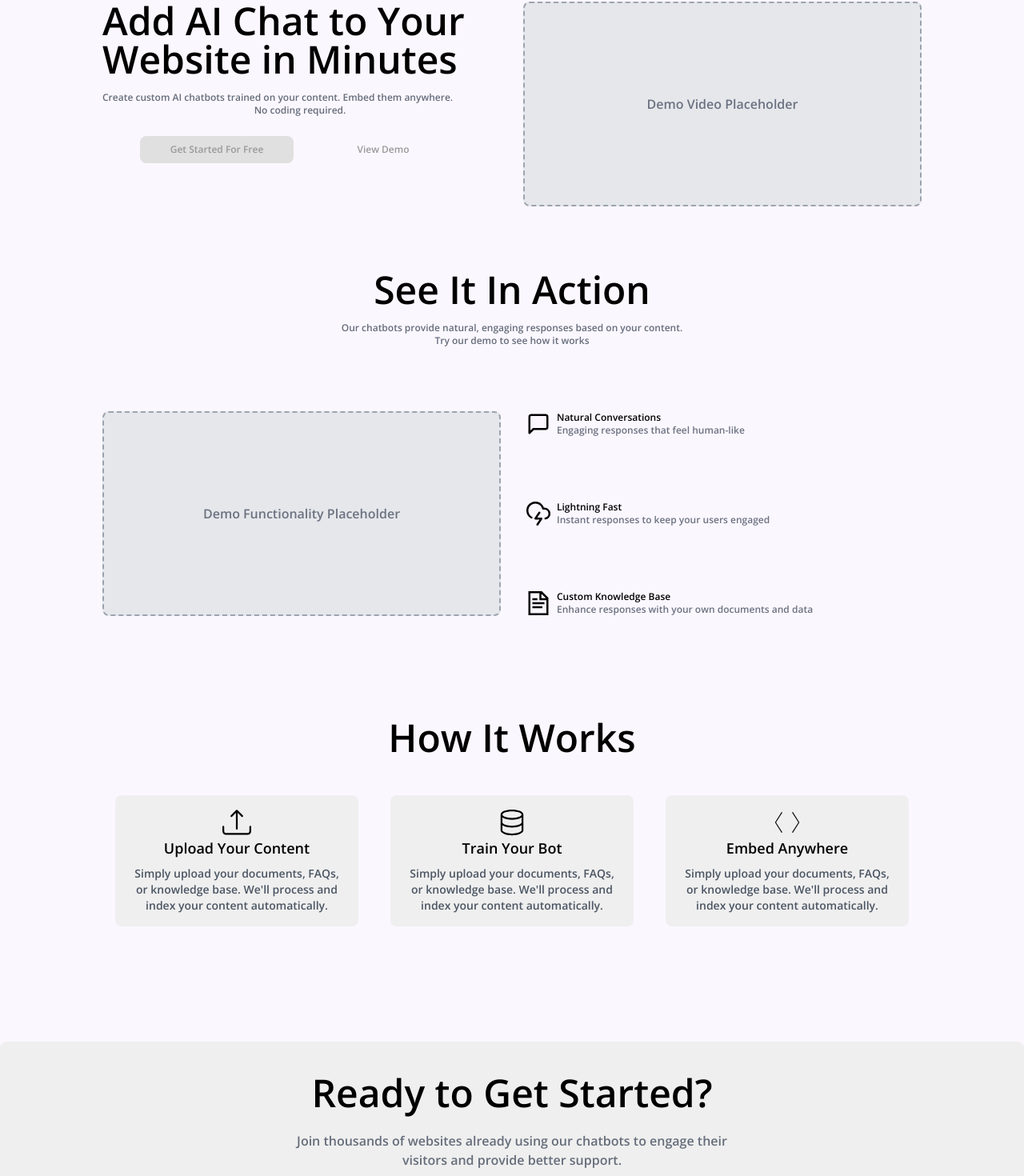
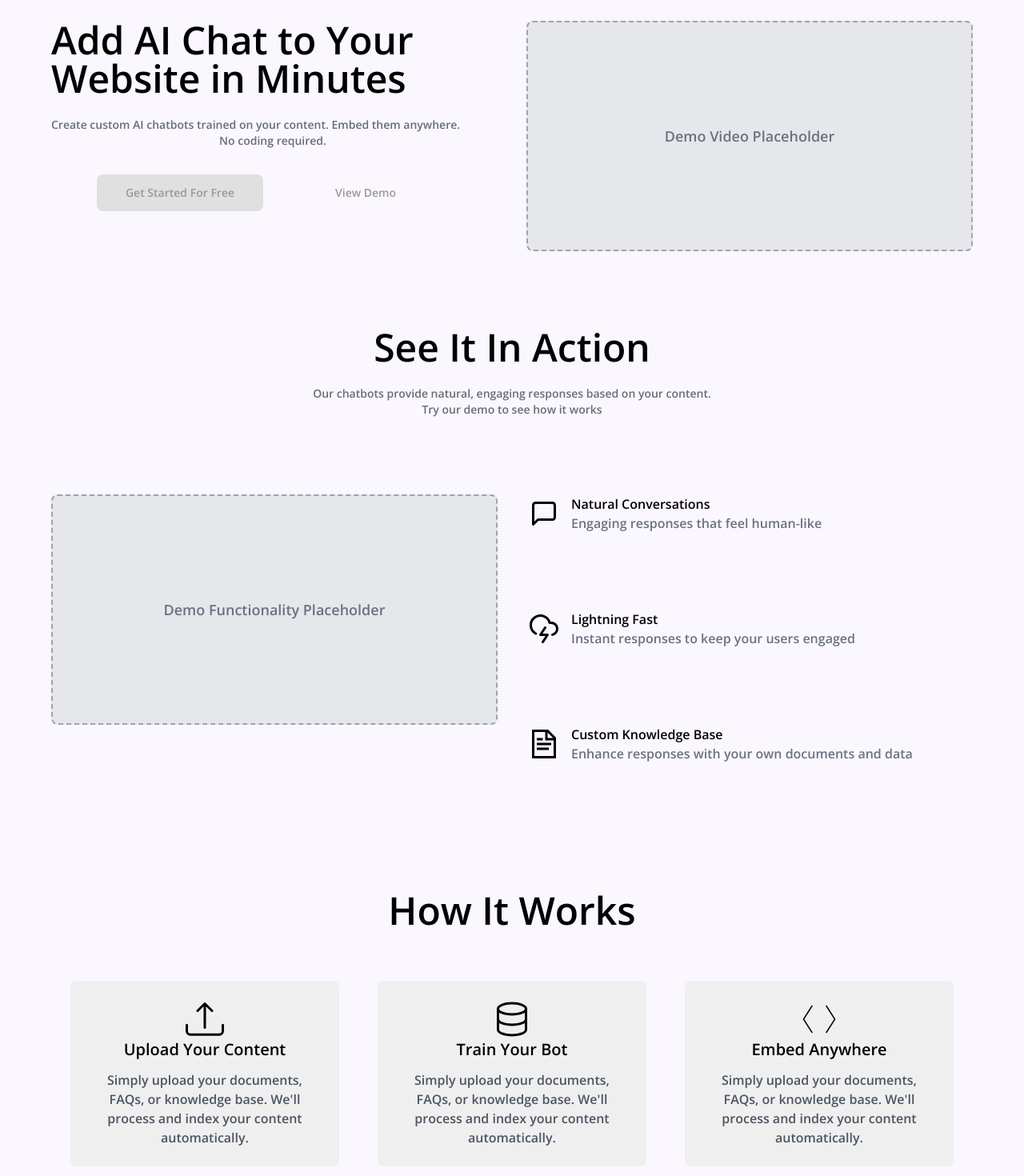
Before and after one commit to SumitNalavade/TrainingWheels, a React (Vite) app in the folder frontend/: page / in a window 1280 px wide. Shown: the part 134-1604 px from the top of the page at 80% size. Built offline with nearby package versions, Linux system fonts and the light colour scheme.

Commit message:
updated landing page

```diff
--- a/frontend/src/pages/LandingPage.tsx
+++ b/frontend/src/pages/LandingPage.tsx
@@ -14,16 +14,17 @@ const LandingPage: React.FC = () => {
     event.preventDefault();
     navigate("/signup");
   };
+
   return (
     <div className="min-h-screen flex flex-col bg-[#FBF7FF]">
-      <nav className="w-full h-20 bg-[#FBF7FF] flex items-center justify-between px-8 py-4 mb-14">
+      <nav className="w-full h-24 bg-[#FBF7FF] flex items-center justify-between max-w-5xl mx-auto px-6 py-6 mb-16">
         <div className="flex items-center">
-          <img src={mascot} alt="Mascot" className="h-10 w-auto" />
+          <img src={mascot} alt="Mascot" className="h-12 w-auto" />
         </div>
 
-        <div className="text-lg font-semibold">
+        <div className="text-xl font-semibold">
           <button
-            className="rounded-lg px-4 py-2 bg-[#E0E0E0] text-sm text-[#999999] border border-transparent hover:border-black"
+            className="rounded-lg px-5 py-2 bg-[#E0E0E0] text-md text-[#999999] border border-transparent hover:border-black"
             onClick={handleStartToday}
           >
             Start Today - It's Free
@@ -31,40 +32,41 @@ const LandingPage: React.FC = () => {
         </div>
       </nav>
 
-      <div className="flex-grow flex items-center justify-center px-8 bg-[#FBF7FF]">
-        <div className="flex w-full max-w-5xl space-x-8">
+      <div className="flex-grow flex items-center justify-center px-10 bg-[#FBF7FF]">
+        <div className="flex w-full max-w-6xl space-x-10">
           <div className="flex-1">
             <h1 className="text-5xl font-bold">
               <span>Add AI Chat to Your</span>
               <br />
               <span>Website in Minutes</span>
             </h1>
-            <p className="mt-4 text-xs text-[#656D7A]">
+            <p className="mt-6 text-sm text-[#656D7A]">
               Create custom AI chatbots trained on your content. Embed them
               anywhere.
               <br />
               <span className="block text-center">No coding required.</span>
             </p>
-            <div className="flex justify-center space-x-4 mt-6">
+            <div className="flex justify-center space-x-6 mt-8">
               <button
-                className="w-48 px-4 py-2 bg-[#E0E0E0] text-[#999999] text-xs rounded-lg border border-transparent hover:border-black"
+                className="w-52 px-6 py-3 bg-[#E0E0E0] text-[#999999] text-sm rounded-lg border border-transparent hover:border-black"
                 onClick={handleStartToday}
               >
                 Get Started For Free
               </button>
-              <button className="w-48 px-4 py-2 bg-[#FBF7FF] text-[#999999] text-xs rounded-lg border border-transparent hover:border-black">
+              <button className="w-52 px-6 py-3 bg-[#FBF7FF] text-[#999999] text-sm rounded-lg border border-transparent hover:border-black">
                 View Demo
               </button>
             </div>
           </div>
-          <div className="flex-1 bg-gray-200 h-64 flex items-center justify-center border-2 border-dashed border-gray-400 rounded-lg">
-            <p className="text-gray-500">Demo Video Placeholder</p>
+          <div className="flex-1 bg-gray-200 h-72 flex items-center justify-center border-2 border-dashed border-gray-400 rounded-lg">
+            <p className="text-gray-500 text-lg">Demo Video Placeholder</p>
           </div>
         </div>
       </div>
-      <div className="flex-grow flex flex-col items-center justify-center px-8 text-center my-20 bg-[#FBF7FF]">
+
+      <div className="flex-grow flex flex-col items-center justify-center px-10 text-center my-24 bg-[#FBF7FF]">
         <h1 className="text-5xl font-bold">See It In Action</h1>
-        <p className="mt-4 text-xs text-[#656D7A]">
+        <p className="mt-6 text-sm text-[#656D7A]">
           Our chatbots provide natural, engaging responses based on your
           content.
           <br />
@@ -72,39 +74,41 @@ const LandingPage: React.FC = () => {
         </p>
       </div>
 
-      <div className="flex-grow flex items-center justify-center px-8 mb-20 ">
-        <div className="flex w-full max-w-5xl space-x-8">
-          <div className="flex-1 bg-gray-200 h-64 flex items-center justify-center border-2 border-dashed border-gray-400 rounded-lg">
-            <p className="text-gray-500">Demo Functionality Placeholder</p>
+      <div className="flex-grow flex items-center justify-center px-10 mb-24">
+        <div className="flex w-full max-w-6xl space-x-10">
+          <div className="flex-1 bg-gray-200 h-72 flex items-center justify-center border-2 border-dashed border-gray-400 rounded-lg">
+            <p className="text-gray-500 text-lg">
+              Demo Functionality Placeholder
+            </p>
           </div>
-          <div className="flex-1 space-y-20">
-            <div className="flex items-center space-x-2">
-              <LuMessageSquare className="text-3xl" />
+          <div className="flex-1 space-y-24">
+            <div className="flex items-center space-x-4">
+              <LuMessageSquare className="text-4xl" />
               <div className="flex flex-col">
-                <span className="text-xs font-semibold">
+                <span className="text-md font-semibold">
                   Natural Conversations
                 </span>
-                <span className="text-xs text-gray-500">
+                <span className="text-md text-gray-500">
                   Engaging responses that feel human-like
                 </span>
               </div>
             </div>
-            <div className="flex items-center space-x-2">
-              <FiCloudLightning className="text-3xl" />
+            <div className="flex items-center space-x-4">
+              <FiCloudLightning className="text-4xl" />
               <div className="flex flex-col">
-                <span className="text-xs font-semibold">Lightning Fast</span>
-                <span className="text-xs text-gray-500">
+                <span className="text-md font-semibold">Lightning Fast</span>
+                <span className="text-md text-gray-500">
                   Instant responses to keep your users engaged
                 </span>
               </div>
             </div>
-            <div className="flex items-center space-x-2">
-              <GrDocumentText className="text-3xl" />
+            <div className="flex items-center space-x-4">
+              <GrDocumentText className="text-4xl" />
               <div className="flex flex-col">
-                <span className="text-xs font-semibold">
+                <span className="text-md font-semibold">
                   Custom Knowledge Base
                 </span>
-                <span className="text-xs text-gray-500">
+                <span className="text-md text-gray-500">
                   Enhance responses with your own documents and data
                 </span>
               </div>
@@ -112,31 +116,33 @@ const LandingPage: React.FC = () => {
           </div>
         </div>
       </div>
-      <div className="flex items-center justify-center text-5xl mt-12">
+
+      <div className="flex items-center justify-center text-5xl mt-16">
         <h1>How It Works</h1>
       </div>
-      <div className="flex items-center justify-center mt-12">
-        <div className="flex space-x-10 max-w-5xl w-full px-4">
-          <div className="flex-1 bg-[#EFEFEF] flex flex-col items-center justify-center rounded-lg p-4 min-h-[150px]">
-            <BsUpload className="text-4xl" />
-            <p className="font-bold text-lg">Upload Your Content</p>
-            <p className="text-center text-sm text-gray-600 mt-2">
+
+      <div className="flex items-center justify-center mt-16">
+        <div className="flex space-x-12 max-w-6xl w-full px-6">
+          <div className="flex-1 bg-[#EFEFEF] flex flex-col items-center justify-center rounded-lg p-6 min-h-[180px]">
+            <BsUpload className="text-5xl" />
+            <p className="font-bold text-xl">Upload Your Content</p>
+            <p className="text-center text-md text-gray-600 mt-3">
               Simply upload your documents, FAQs, or knowledge base. We'll
               process and index your content automatically.
             </p>
           </div>
-          <div className="flex-1 bg-[#EFEFEF] flex flex-col items-center justify-center rounded-lg p-4 min-h-[150px]">
-            <GoDatabase className="text-4xl" />
-            <p className="font-bold text-lg">Train Your Bot</p>
-            <p className="text-center text-sm text-gray-600 mt-2">
+          <div className="flex-1 bg-[#EFEFEF] flex flex-col items-center justify-center rounded-lg p-6 min-h-[180px]">
+            <GoDatabase className="text-5xl" />
+            <p className="font-bold text-xl">Train Your Bot</p>
+            <p className="text-center text-md text-gray-600 mt-3">
               Simply upload your documents, FAQs, or knowledge base. We'll
               process and index your content automatically.
             </p>
           </div>
-          <div className="flex-1 bg-[#EFEFEF] flex flex-col items-center justify-center rounded-lg p-4 min-h-[150px]">
-            <PiBracketsAngleThin className="text-4xl" />
-            <p className="font-bold text-lg">Embed Anywhere</p>
-            <p className="text-center text-sm text-gray-600 mt-2">
+          <div className="flex-1 bg-[#EFEFEF] flex flex-col items-center justify-center rounded-lg p-6 min-h-[180px]">
+            <PiBracketsAngleThin className="text-5xl" />
+            <p className="font-bold text-xl">Embed Anywhere</p>
+            <p className="text-center text-md text-gray-600 mt-3">
               Simply upload your documents, FAQs, or knowledge base. We'll
               process and index your content automatically.
             </p>
@@ -144,9 +150,9 @@ const LandingPage: React.FC = () => {
         </div>
       </div>
 
-      <div className="flex-1 bg-[#EFEFEF] flex flex-col items-center justify-center rounded-lg p-4 mt-36">
-        <h1 className="text-5xl font-bold my-6">Ready to Get Started?</h1>
-        <p className="text-[#656D7A] mb-6">
+      <div className="flex-1 bg-[#EFEFEF] flex flex-col items-center justify-center rounded-lg p-8 mt-36">
+        <h1 className="text-5xl font-bold my-8">Ready to Get Started?</h1>
+        <p className="text-[#656D7A] mb-8 text-md">
           Join thousands of websites already using our chatbots to engage their
           <br />
           <span className="block text-center">
@@ -154,7 +160,7 @@ const LandingPage: React.FC = () => {
           </span>
         </p>
         <button
-          className="w-48 px-4 py-2 bg-[#E0E0E0] text-[#999999] text-xs rounded-lg border border-transparent hover:border-black"
+          className="w-52 px-6 py-3 bg-[#E0E0E0] text-[#999999] text-sm rounded-lg border border-transparent hover:border-black"
           onClick={handleStartToday}
         >
           Create Your Chatbot Now
```
